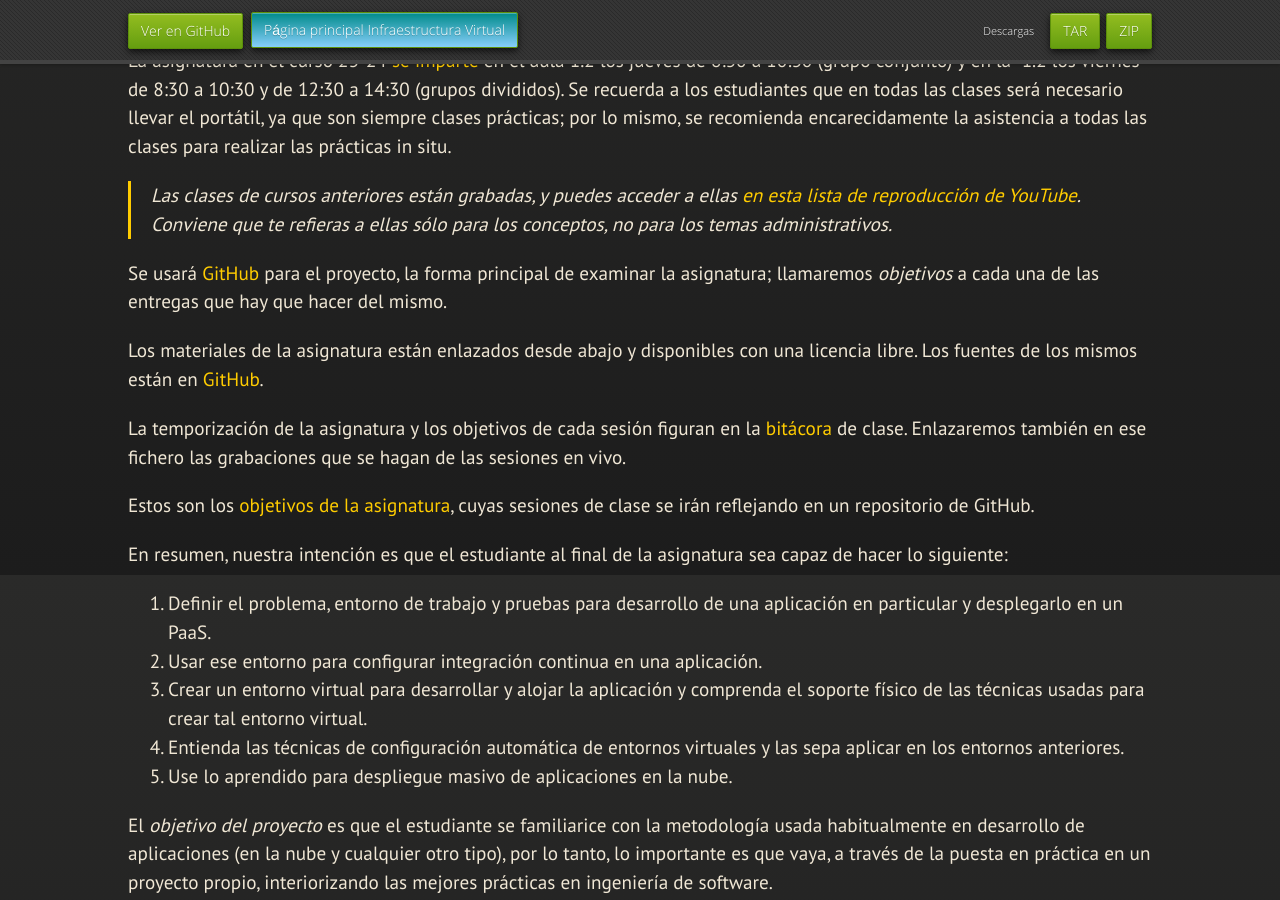
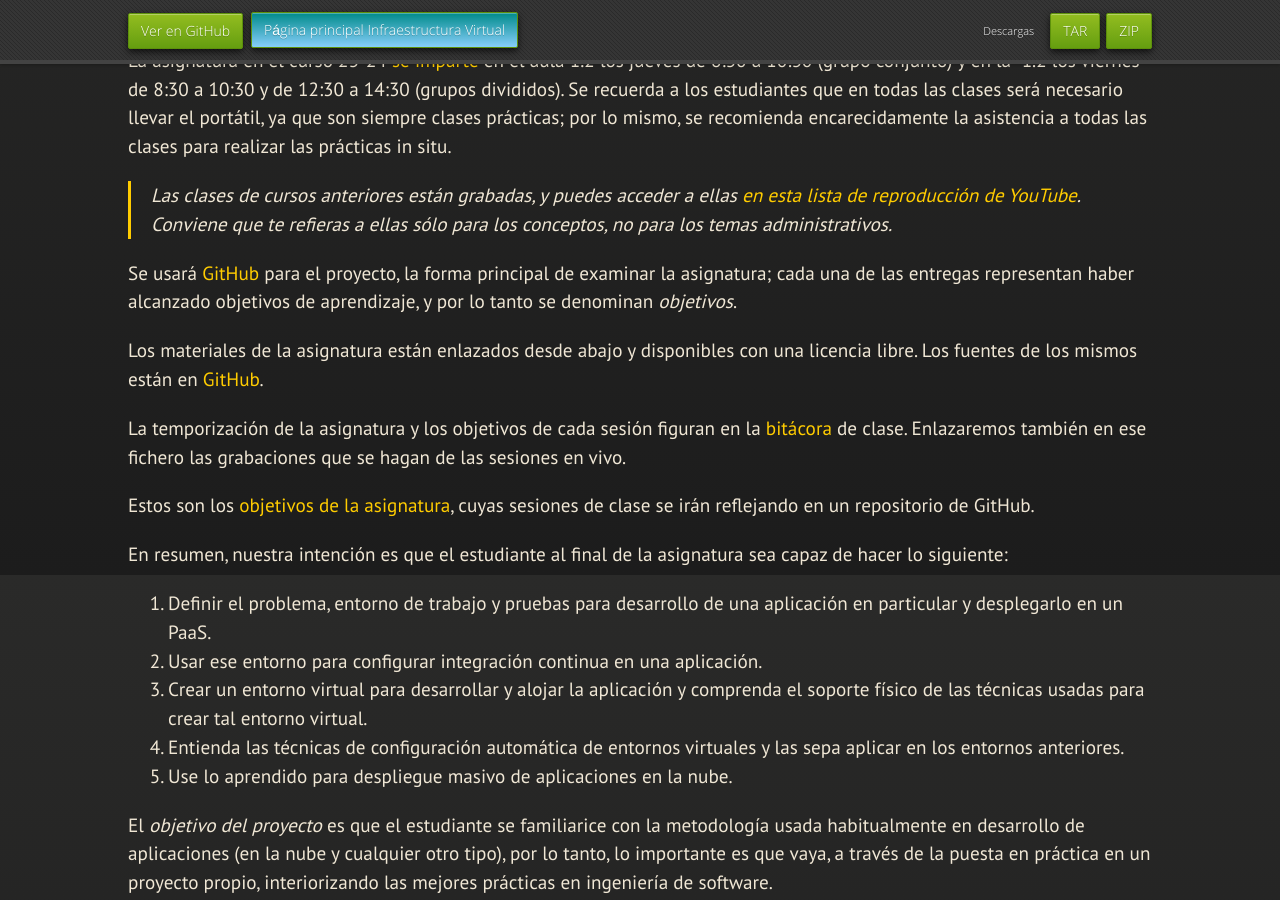
Before and after one commit to JJ/IV, a Jekyll site: the page built from index.md, in a window 1280 px wide and 900 px high, scrolled down 325 px. Built offline with Jekyll 4.4.1, drawn with Linux system fonts in a browser that asks for light colours; nearby versions of some CDN libraries; some web fonts are replaced; our own code applies the rules of GitHub Pages for plain Markdown files.

Commit message:
Sync index.md de master a gh-pages

```diff
--- a/index.md
+++ b/index.md
@@ -28,8 +28,8 @@ asistencia a todas las clases para realizar las prácticas in situ.
 > que te refieras a ellas *sólo para los conceptos*, no para los temas administrativos.
 
 Se usará [GitHub](https://github.com) para el proyecto, la forma principal de
-examinar la asignatura; llamaremos *objetivos* a cada una de las entregas que hay
-que hacer del mismo.
+examinar la asignatura; cada una de las entregas representan haber alcanzado
+objetivos de aprendizaje, y por lo tanto se denominan *objetivos*.
 
 Los materiales de la asignatura están enlazados desde abajo y
 disponibles con una licencia libre. Los fuentes de los mismos están en
```
